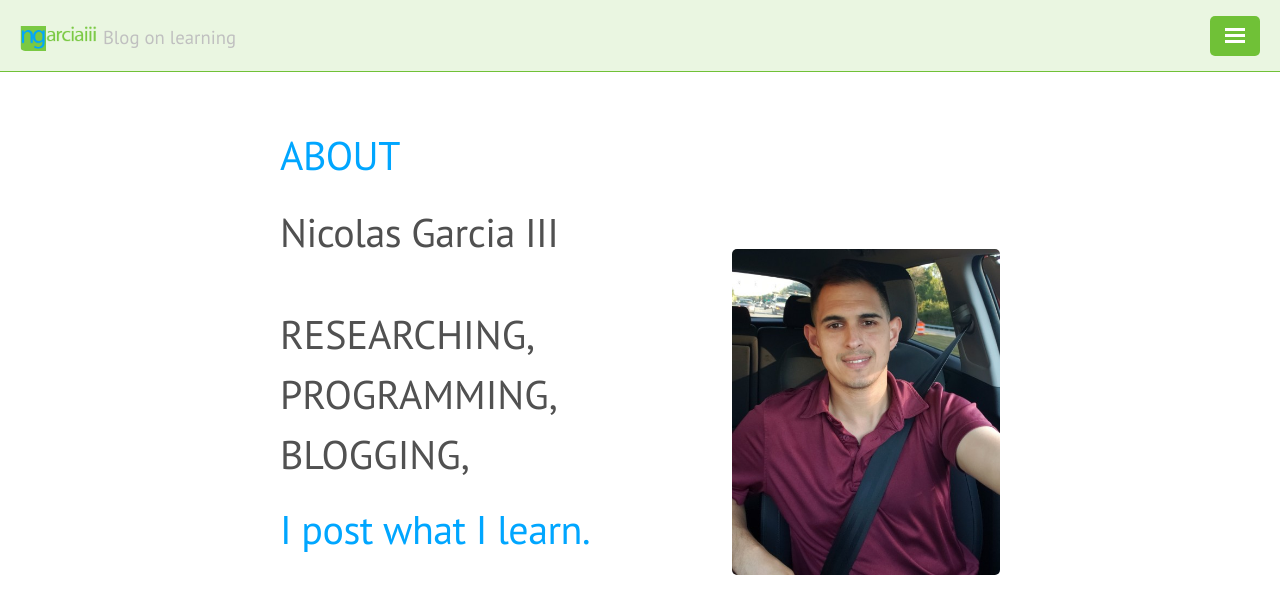
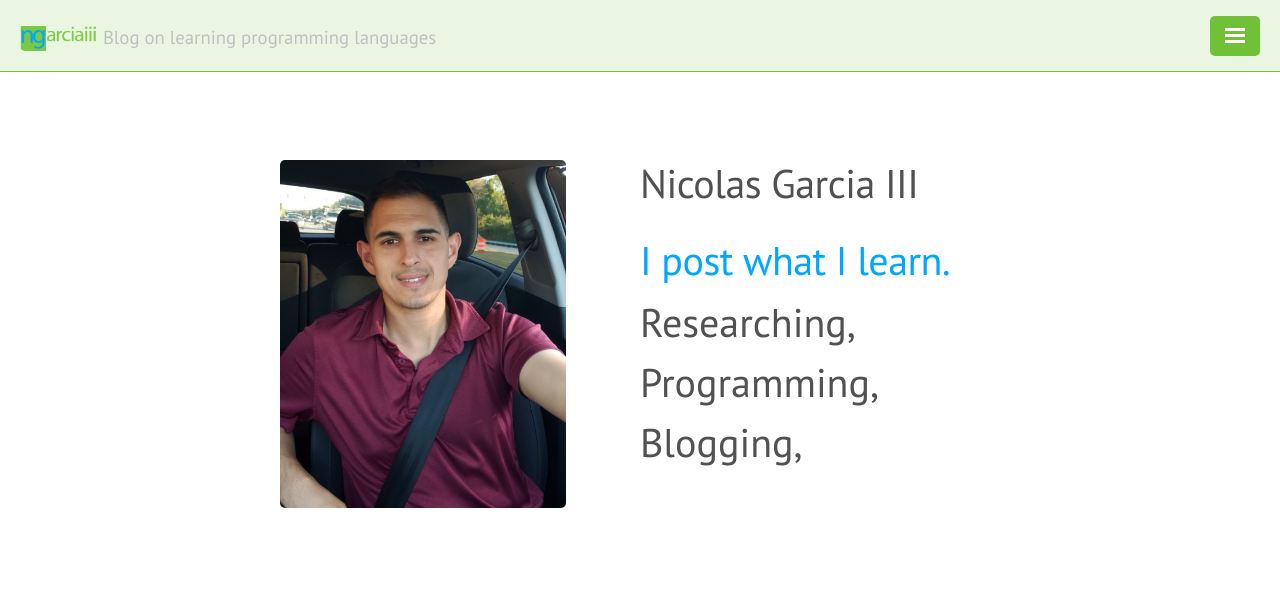
Before and after one commit to ngarciaiii/archived_blog, a Jekyll site: the page built from about.md, in a window 1280 px wide. Shown: the top 614 px of the page. Built offline with Jekyll 4.4.1, drawn with Linux system fonts in a browser that asks for light colours; nearby versions of some CDN libraries; comment, search, counter and statistics services are not loaded.

```diff
--- a/_config.yml
+++ b/_config.yml
@@ -1,7 +1,7 @@
 # Site Info
 title: ngarciaiii
-tagline: 'Blog on learning'
-description: blog on learning
+tagline: 'Blog on learning programming languages'
+description: blog on learning programming languages
 baseurl: ""
 url: http://ngarciaiii.github.io
 logo: '/public/logo.png'
@@ -19,13 +19,11 @@
 paginate_path: '/blog/page:num'
 permalink: pretty
 
-version: 1.0.0
-
 # About/contact
 author:
   name: ngarciaiii
-  description:
-  # gravatar: 947a7657a5f0f9ae51b585eb98787696 # md5 hash of your email address
+  description: A <strong>deaf researcher</strong> learning to be a <strong>programmer and developer</strong>
+  gravatar: 947a7657a5f0f9ae51b585eb98787696 # md5 hash of your email address
   contact:
     linkedin:  https://www.linkedin.com/in/nicolas-garcia-iii
     github:    https://github.com/ngarciaiii
@@ -34,20 +32,24 @@
 
 # Navigation (2nd level links supported)
 nav:
-  Home: '/'
-  Categories: '/blog/categories/'
-  Tags: '/blog/tags/'
-  About: '/about/'
-  # Github Project: 'https://ngarciaiii.github.io/'
-
+  Home:
+    - '/'
+  Blog:
+    - '/blog/'
+    - { Categories: '/blog/categories/' }
+    - { Tags: '/blog/tags/' }
+  About:
+    - '/about/'
+  Github Project:
+    - 'https://ngarciaiii.github.io/'
 
 # Where are tags and categories displayed
 tag_page: '/blog/tags/'
 category_page: '/blog/categories/'
 
-# hero:
-#   image: /public/img/homepage.png
-#   caption:
+hero:
+  image: /public/img/homepage.png
+  caption:
 
 # Puglins
 mathjax: true # whether support mathjax
--- a/_includes/sidebar.html
+++ b/_includes/sidebar.html
@@ -6,6 +6,9 @@
      <div class="sidebar" id="sidebar">
        <div class="sidebar-item">
          <div class="sidebar-personal-info">
+           <div class="sidebar-personal-info-section">
+             <p>{{ site.author.description }}</p>
+           </div>
            {% if site.author.contact %}
            {% assign len = site.author.contact | size %}
            {% assign current_index = 0 %}
@@ -56,8 +59,6 @@
            </span>
 
          {% endfor %}
-
-
        </nav>
 
        <div class="sidebar-item">
@@ -65,4 +66,5 @@
          &copy; {{ site.time | date: '%Y' }} {{ site.author.name }}
          </p>
        </div>
+
      </div>
--- a/_scss/base/_poole.scss
+++ b/_scss/base/_poole.scss
@@ -453,10 +453,6 @@
 .set-right {
   float: right;
   padding: 0rem;
-  // margin-top: 0rem;
-  // margin-right: 0rem;
-  // margin-bottom: 1rem;
-  // margin-left: 25rem;
 }
 
 section {
@@ -479,7 +475,6 @@
   span {
     text-transform: uppercase;
     color:$green;
-    // margin: none;
   }
 
   .center {
@@ -498,11 +493,11 @@
 }
 
 .prof_pic {
-  margin-top: -3.4rem;
-  width: 13.4rem;
+  margin-top: 0rem;
+  width: 14.3rem;
   height: auto;
   // margin: 0 auto;
-  float: right;
+  float: left;
 }
 
 .about-personal-info {
@@ -511,17 +506,17 @@
     margin-top: 0rem;
   }
 
-  .about-personal-info-section {
-    font-size: 7rem;
-    text-align: left;
-    padding-top: -1rem;
-    &:not(:first-of-type) {
-      margin-top: 1rem;
-    }
-    line-height: 1rem;
-    a, strong {
-      color: $darkgreen;
-      text-decoration: none;
-    }
-  }
+  // .about-personal-info-section {
+  //   font-size: 7rem;
+  //   text-align: left;
+  //   padding-top: -1rem;
+  //   &:not(:first-of-type) {
+  //     margin-top: 1rem;
+  //   }
+    // line-height: 1rem;
+    // a, strong {
+    //   color: $darkgreen;
+    //   text-decoration: none;
+    // }
+  // }
 }
--- a/_scss/component/_sidebar.scss
+++ b/_scss/component/_sidebar.scss
@@ -63,13 +63,13 @@
   border-bottom: 1px solid rgba(255,255,255,.1);
 }
 .sidebar-nav-item {
+  display: block;
+  padding: 1.37rem 1rem;
+  border-top: 1px solid rgba(255,255,255,.1);
   color:$darkgreen;
   font-size: 1rem;
   font-weight: 430;
   text-transform: uppercase;
-  display: block;
-  padding: 1.37rem 1rem;
-  border-top: 1px solid rgba(255,255,255,.1);
 }
 .sidebar-nav-item-sub {
   &:before {
@@ -143,7 +143,6 @@
 .sidebar-toggle:active:before,
 #sidebar-checkbox:focus ~ .sidebar-toggle:before,
 #sidebar-checkbox:checked ~ .sidebar-toggle:before {
-  color: $green;
   @include background-image(linear-gradient(to bottom, $white, $white 20%, $green 20%, $green 40%, $white 40%, $white 60%, $green 60%, $green 80%, $white 80%, $white 100%));
 }
 
@@ -206,12 +205,18 @@
   }
 }
 
+// .sidebar-favicon {
+//   font-size: 13rem;
+//   margin: auto;
+//   width: 50%;
+// }
+
 .sidebar-personal-info {
   .sidebar-personal-info-section {
     font-size: 2rem;
     text-align: center;
     &:not(:first-of-type) {
-      margin-top: 3rem;
+      margin-top: 2rem;
     }
     line-height: 1rem;
     a, strong {
--- a/about.md
+++ b/about.md
@@ -1,24 +1,33 @@
 ---
-layout: page
+layout: default
 title: About
 ---
-<h1>Nicolas Garcia III<br><br/></h1>
 
+<h3></h3>
 ![profpic](/public/img/profpic.jpeg){: .colright, .prof_pic }
 
-<line-height-reduce>RESEARCHING, <br><br/> PROGRAMMING, <br><br/> BLOGGING, </line-height-reduce>
-
-<h1><a href="https://ngarciaiii.github.io/blog#">I post what I learn.</a></h1>
+<about-short>
+<h1>Nicolas Garcia III</h1>
+<h1><a href="https://ngarciaiii.github.io/blog#">I post what I learn.</a></h1><h3></h3>
+<line-height-reduce>Researching, <br><br/> Programming, <br><br/> Blogging, </line-height-reduce>
+</about-short>
 
 <style >
 
   line-height-reduce {
-    line-height: 3%;
+    line-height: 5%;
     font-size: 2rem;
   }
 
   h1 a:hover {
       text-decoration: none;
-      font-size: 2.37rem;
+      font-size: 2.3rem;
+  }
+
+  about-short {
+    float:right;
+    width: 50%;
+    margin-top: -1.43rem;
+  }
 
 </style>
--- a/index.html
+++ b/index.html
@@ -3,7 +3,7 @@
 title: Home
 ---
 
-<a href="https://ngarciaiii.github.io/blog/categories/">
+<!-- <a href="https://ngarciaiii.github.io/blog/categories/"></a> -->
 <div class="float-right nopadding">
   <p class="intro">A personal blog on learning</p>
   <!-- <p class="stored">
@@ -15,4 +15,4 @@
 <h1 class="summary">programmer & developer</h1>
 
 </div>
-</a>
+<!-- </a> -->
```
Also changed, not shown: 1 other file. Lines whose indentation alone changed are shown as unchanged.
